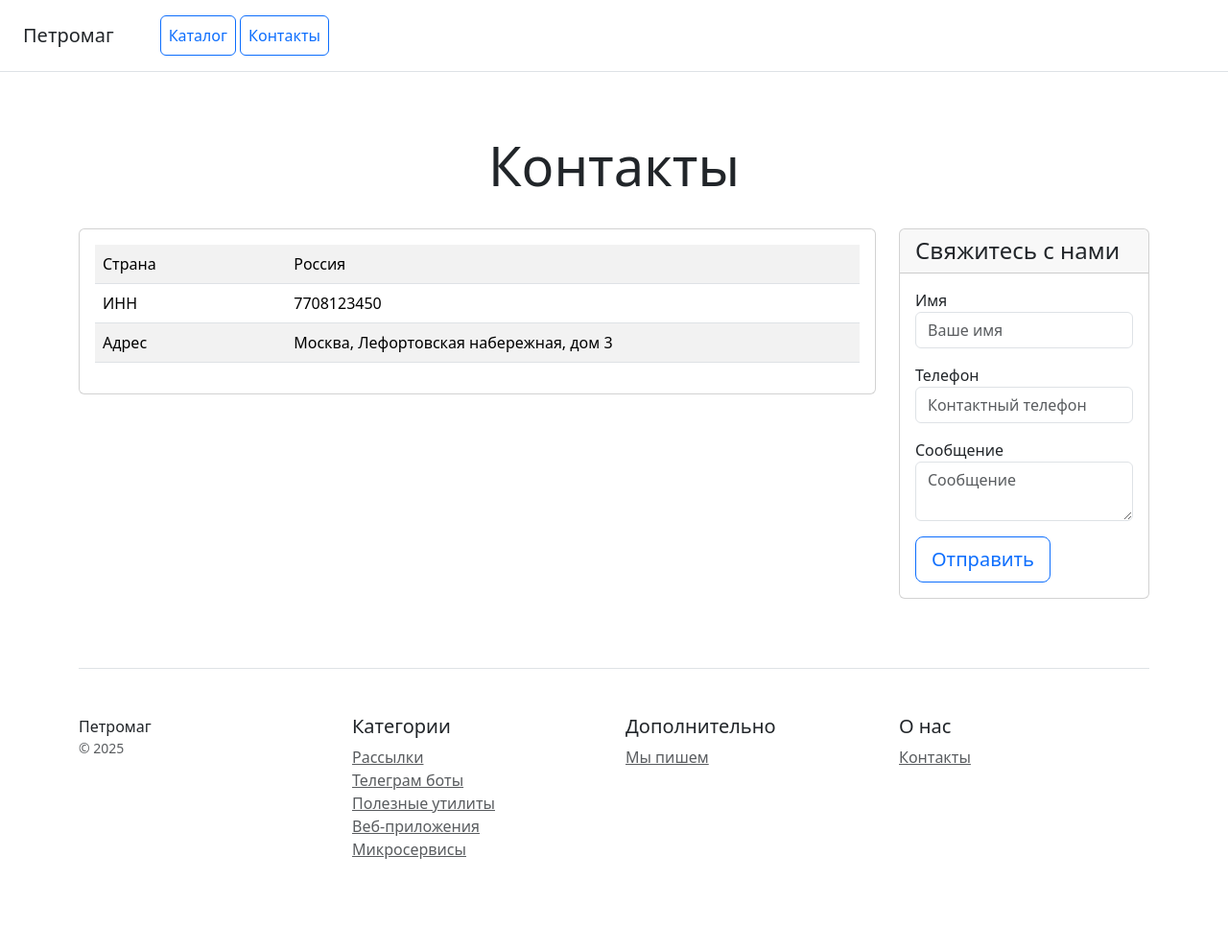
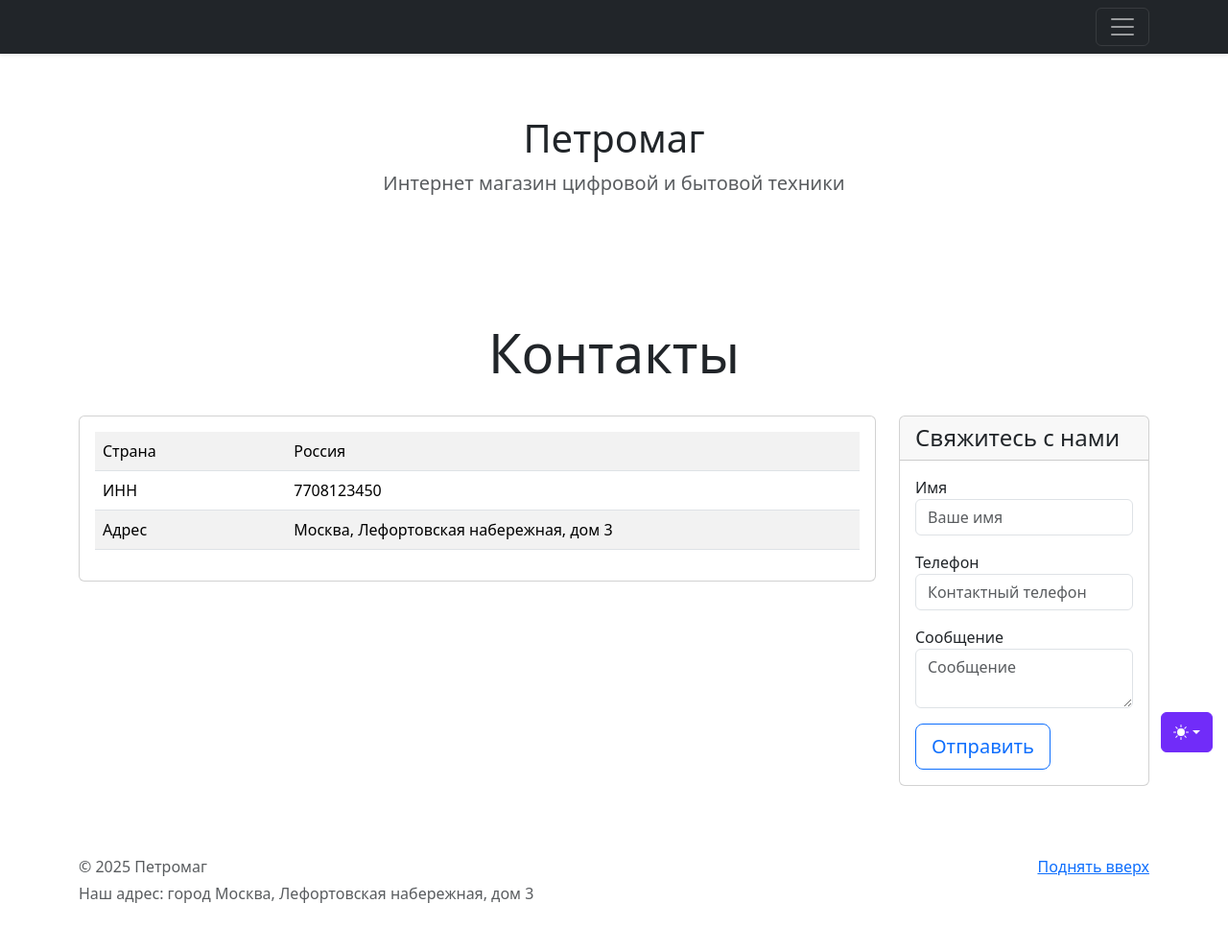
Before and after one commit to MikhailGubin/online_market, a Django app: page /contacts/ in a window 1280 px wide. Shown: the whole page at 96% size. Before the commit the page ends 895 px from the top, so only its background shows below. Run offline with Django 5.2, Linux system fonts and the light colour scheme; some libraries are stand-ins or nearby versions.

Commit message:
Add inc_footer.html, inc_title.html. Changed base.html, contacts.html, inc_menu.html, my_tags.py, product_detail.html, products_list.html, urls.py

```diff
--- a/catalog/templates/base.html
+++ b/catalog/templates/base.html
@@ -7,7 +7,7 @@
     <meta name="description" content="">
     <meta name="author" content="Mark Otto, Jacob Thornton, and Bootstrap contributors">
     <meta name="generator" content="Astro v5.7.10">
-    <title>Album example · Bootstrap v5.3</title>
+    <title>{% block title %}Мой сайт{% endblock %}</title>
     <link rel="canonical" href="https://getbootstrap.com/docs/5.3/examples/album/">
     <script src="{% static 'js/color-modes.js' %}"></script>
     <link href="{% static '/css/bootstrap.min.css' %}" rel="stylesheet">
@@ -83,28 +83,13 @@
         </li>
     </ul>
 </div>
-<header data-bs-theme="dark">
 {% include 'includes/inc_menu.html' %}
-</header>
 <main>
-    <section class="py-5 text-center container">
-        <div class="row py-lg-5">
-            <div class="col-lg-6 col-md-8 mx-auto"><h1 class="fw-light">Петромаг</h1>
-                <p class="lead text-body-secondary">Интернет магазин цифровой и бытовой техники</p>
-                <p><a href="#" class="btn btn-primary my-2">Main call to action</a> <a href="#"
-                                                                                       class="btn btn-secondary my-2">Secondary
-                    action</a></p></div>
-        </div>
-    </section>
+    {% include 'includes/inc_title.html' %}
     {% block content %}
     {% endblock %}
 </main>
-<footer class="text-body-secondary py-5">
-    <div class="container"><p class="float-end mb-1"><a href="#">Back to top</a></p>
-        <p class="mb-1">Album example is &copy; Bootstrap, but please download and customize it for yourself!</p>
-        <p class="mb-0">New to Bootstrap? <a href="/">Visit the homepage</a> or read our <a
-                href="/docs/5.3/getting-started/introduction">getting started guide</a>.</p></div>
-</footer>
+{% include 'includes/inc_footer.html' %}
 <script src="{% static 'js/bootstrap.bundle.min.js' %}"></script>
 </body>
 </html>
--- a/catalog/templates/contacts.html
+++ b/catalog/templates/contacts.html
@@ -1,20 +1,9 @@
-<!doctype html>
-<html lang="en">
-<head>
-    <meta charset="utf-8">
-    <meta name="viewport" content="width=device-width, initial-scale=1">
-    <title>Петромаг</title>
-    <link rel="stylesheet" href="/static/css/bootstrap.min.css">
-</head>
-<body>
-<div class="d-flex flex-column flex-md-row align-items-center p-3 px-md-4 mb-3 bg-white border-bottom box-shadow">
-    <h5 class="my-0 mr-md-auto font-weight-normal">Петромаг</h5>
-    <nav class="ms-5">
-        <a class="p-2 btn btn-outline-primary" href="/">Каталог</a>
-        <a class="p-2 btn btn-outline-primary" href="/contacts/">Контакты</a>
-    </nav>
-</div>
+{% extends 'base.html' %}
+{% load my_tags %}
 
+{% block title %}Контакты{% endblock %}
+
+{% block content %}
 <div class="pricing-header px-3 py-3 pt-md-5 pb-md-4 mx-auto text-center">
     <h1 class="display-4">Контакты</h1>
 </div>
@@ -70,39 +59,5 @@
             </div>
         </div>
     </div>
-
-    <footer class="pt-4 my-md-5 pt-md-5 border-top">
-        <div class="row">
-            <div class="col-12 col-md">
-                Петромаг
-                <small class="d-block mb-3 text-muted">&copy; 2025</small>
-            </div>
-            <div class="col-6 col-md">
-                <h5>Категории</h5>
-                <ul class="list-unstyled text-small">
-                    <li><a class="text-muted" href="#">Рассылки</a></li>
-                    <li><a class="text-muted" href="#">Телеграм боты</a></li>
-                    <li><a class="text-muted" href="#">Полезные утилиты</a></li>
-                    <li><a class="text-muted" href="#">Веб-приложения</a></li>
-                    <li><a class="text-muted" href="#">Микросервисы</a></li>
-                </ul>
-            </div>
-            <div class="col-6 col-md">
-                <h5>Дополнительно</h5>
-                <ul class="list-unstyled text-small">
-                    <li><a class="text-muted" href="#">Мы пишем</a></li>
-                </ul>
-            </div>
-            <div class="col-6 col-md">
-                <h5>О нас</h5>
-                <ul class="list-unstyled text-small">
-                    <li><a class="text-muted" href="/contacts/">Контакты</a></li>
-                </ul>
-            </div>
-        </div>
-    </footer>
 </div>
-
-<script src="/static/js/bootstrap.bundle.min.js"></script>
-</body>
-</html>
+{% endblock %}
--- /dev/null
+++ b/catalog/templates/includes/inc_footer.html
@@ -0,0 +1,6 @@
+<footer class="text-body-secondary py-5">
+    <div class="container"><p class="float-end mb-1"><a href="#">Поднять вверх</a></p>
+        <p class="mb-1">&copy; 2025 Петромаг</p>
+        <p class="mb-0">Наш адрес: город Москва, Лефортовская набережная, дом 3</p>
+    </div>
+</footer>
--- a/catalog/templates/includes/inc_menu.html
+++ b/catalog/templates/includes/inc_menu.html
@@ -1,3 +1,4 @@
+<header data-bs-theme="dark">
     <div class="collapse text-bg-dark" id="navbarHeader">
         <div class="container">
             <div class="row">
@@ -8,7 +9,7 @@
                     <ul class="list-unstyled">
                         <li><a href="{% url 'catalog:products_list' %}" class="text-white">Главная</a></li>
                         <li><a href="#" class="text-white">Список товаров</a></li>
-                    <li><a href="#" class="text-white">Контакты</a></li>
+                        <li><a href="{% url 'catalog:feedback_form' %}" class="text-white">Контакты</a></li>
                     </ul>
                 </div>
             </div>
@@ -23,3 +24,4 @@
                     class="navbar-toggler-icon"></span></button>
         </div>
     </div>
+</header>
--- /dev/null
+++ b/catalog/templates/includes/inc_title.html
@@ -0,0 +1,6 @@
+<section class="py-3 text-center container">
+        <div class="row py-lg-5">
+            <div class="col-lg-6 col-md-8 mx-auto"><h1 class="fw-light">Петромаг</h1>
+                <p class="lead text-body-secondary">Интернет магазин цифровой и бытовой техники</p>
+        </div>
+</section>
--- a/catalog/templatetags/my_tags.py
+++ b/catalog/templatetags/my_tags.py
@@ -3,9 +3,8 @@ from django import template
 register = template.Library()
 
 
-@register.filter
+@register.filter()
 def media_filter(path):
-
     if path:
-        return f"media/{path}"
+        return f"/media/{path}"
     return "#"
--- a/catalog/urls.py
+++ b/catalog/urls.py
@@ -8,10 +8,10 @@ from catalog.views import contacts, feedback_form, home, products_list, product_
 app_name = CatalogConfig.name
 
 urlpatterns = [
-    path("", home, name="home"),
+    # path("", home, name="home"),
     # path("contacts/", contacts, name="contacts"),
     path("contacts/", feedback_form, name="feedback_form"),
-    path("products_list/", products_list, name="products_list"),
+    path("", products_list, name="products_list"),
     path("catalog/<int:pk>/", product_detail, name="product_detail"),
 ]
 
```
Also changed, not shown: catalog/templates/product_detail.html (+11 -11 lines), catalog/templates/products_list.html (+8 -6 lines). Lines whose indentation alone changed are shown as unchanged.
